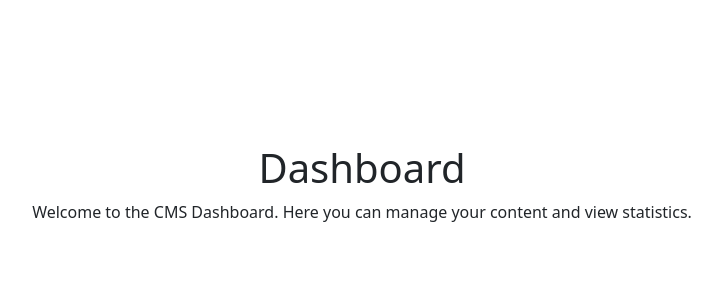
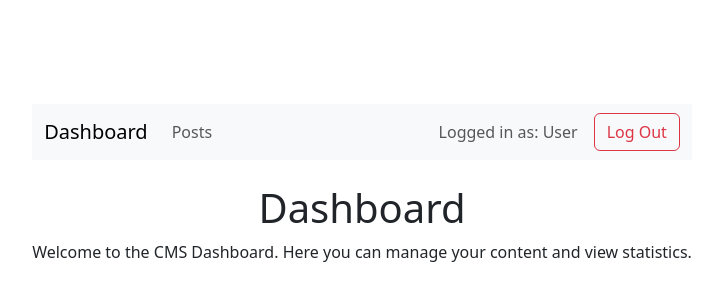
Before and after one commit to ricardocanedo/projeto-integrador-3-univesp-2025, a React (Vite) app in the folder cms/: page /dashboard in a window 1280 px wide. Shown: the part 208-508 px from the top of the page, without its empty margins (278-1000 px from the left). Built offline with nearby package versions, Linux system fonts and the light colour scheme; sample sign-in values are in the browser's storage.

Commit message:
add navbar into components

```diff
--- a/cms/src/components/Dashboard.tsx
+++ b/cms/src/components/Dashboard.tsx
@@ -1,10 +1,14 @@
 import React from 'react';
+import Navbar from './Navbar';
 
 const Dashboard: React.FC = () => {
     return (
         <div className="dashboard-container">
-            <h1>Dashboard</h1>
-            <p>Welcome to the CMS Dashboard. Here you can manage your content and view statistics.</p>
+            <Navbar />
+            <div className="content mt-4">
+                <h1>Dashboard</h1>
+                <p>Welcome to the CMS Dashboard. Here you can manage your content and view statistics.</p>
+            </div>
         </div>
     );
 };
--- a/cms/src/components/Posts.tsx
+++ b/cms/src/components/Posts.tsx
@@ -1,10 +1,14 @@
 import React from 'react';
+import Navbar from './Navbar';
 
 const Posts: React.FC = () => {
     return (
         <div className="posts-container">
-            <h1>Posts</h1>
-            <p>Manage your blog posts here. You can create, edit, and delete posts.</p>
+            <Navbar />
+            <div className="content mt-4">
+                <h1>Posts</h1>
+                <p>Manage your blog posts here. You can create, edit, and delete posts.</p>
+            </div>
         </div>
     );
 };
```
